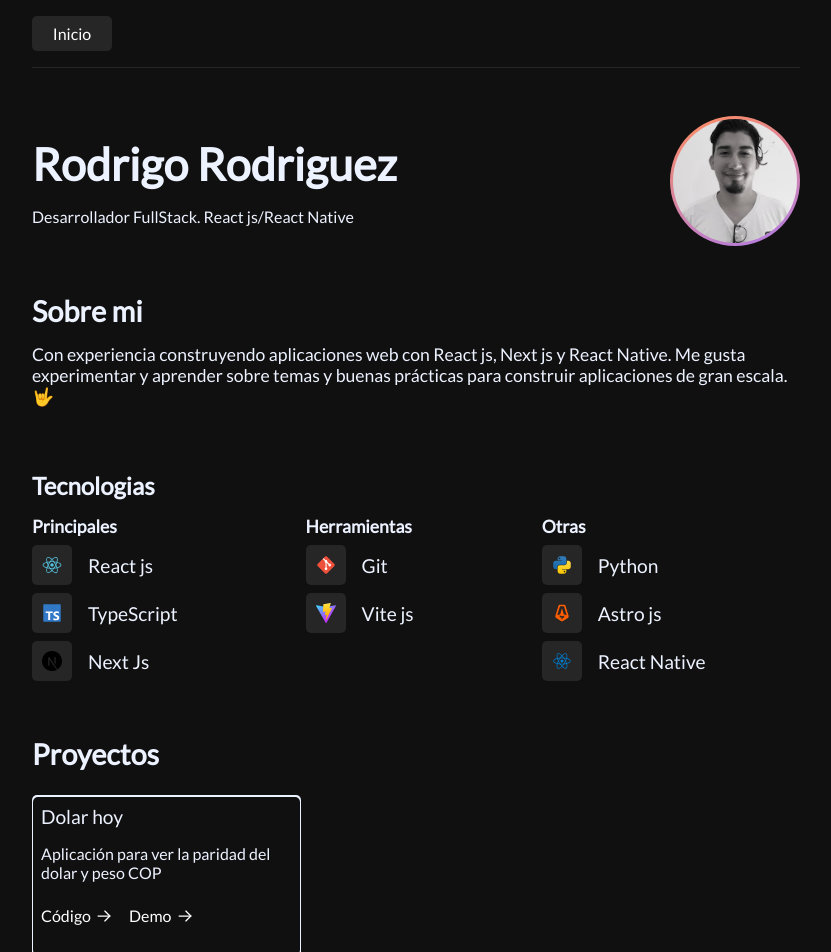
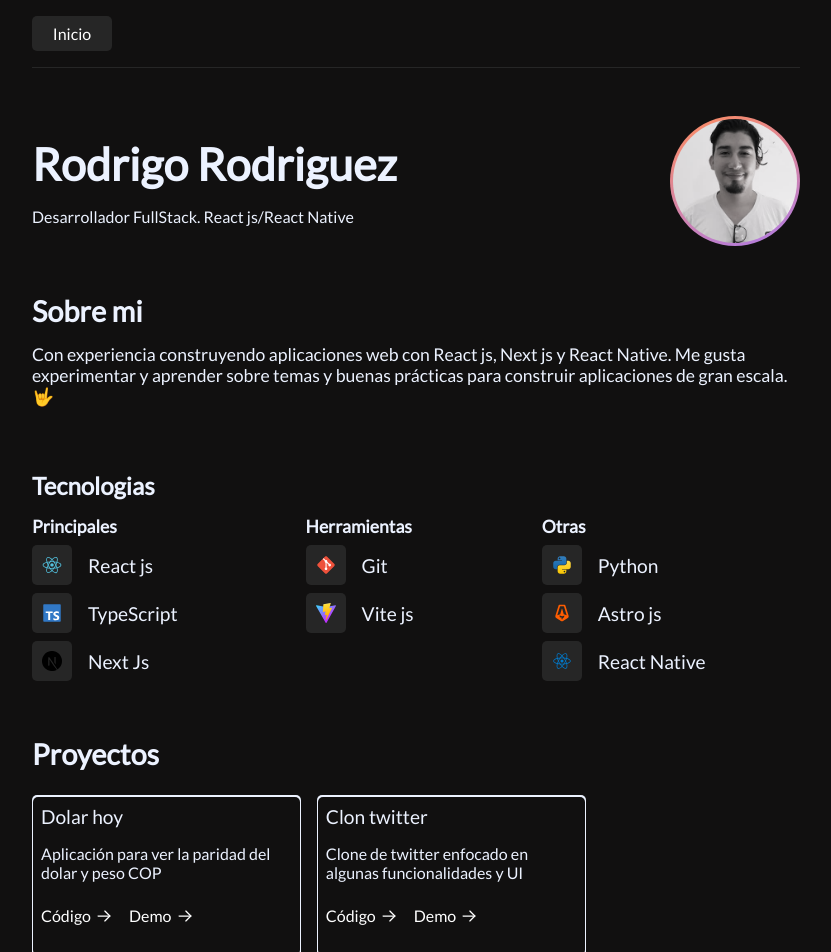
Before and after one commit to Rodevp/new-portfolio, a React (Vite) app: page / in a window 1280 px wide. Shown: the top 952 px of the page, without its empty margins (224-1055 px from the left). Built offline with nearby package versions, Linux system fonts and the light colour scheme.

Commit message:
add new project

```diff
--- a/src/projects/Project.jsx
+++ b/src/projects/Project.jsx
@@ -81,6 +81,15 @@ function Project() {
                 github: "https://github.com/Rodevp/dollar-evaluate",
                 demo: "https://dollar-evaluate.vercel.app/"
             }
+        },
+        {
+            id: 1,
+            title: "Clon twitter",
+            description: "Clone de twitter enfocado en algunas funcionalidades y UI",
+            urls: {
+                github: "https://github.com/Rodevp/twittwe-next",
+                demo: "https://vimeo.com/827326548?share=copy"
+            }
         }
     ]
 
```
